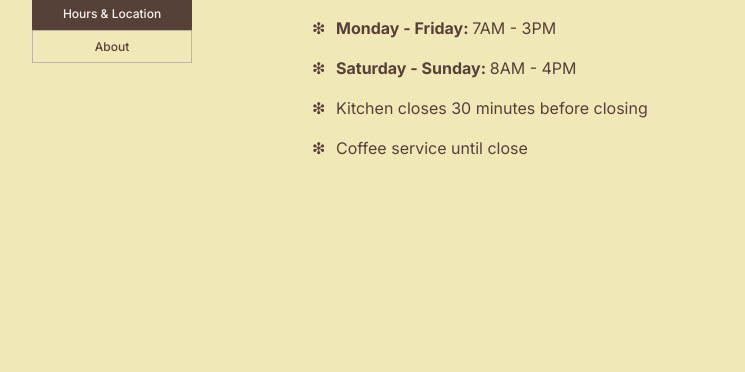
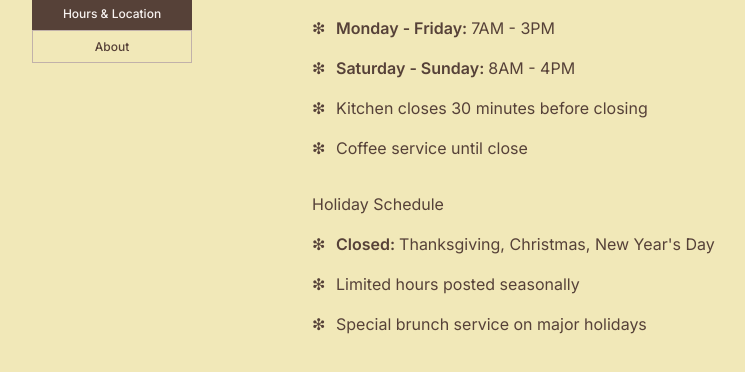
Before and after one commit to yayuniverse/restaurant-SPA, a website built with webpack: page src/template.html in a window 1280 px wide. Both pictures are taken after a click on the button "Hours & Location". Shown: the part 108-480 px from the top of the page, without its empty margins (48-793 px from the left). Built offline with nearby package versions, Linux system fonts and the light colour scheme.

Commit message:
refactor hours section and add holidays section

```diff
--- a/src/css/hours-location.css
+++ b/src/css/hours-location.css
@@ -6,13 +6,19 @@
   color: #564138;
 }
 
-.hours-list {
-  position: relative;
+.no-list-style {
+  list-style: none;
+}
+
+.hours-list, .holidays-list {
   display: flex;
   flex-direction: column;
   gap: 16px;
   margin-top: 24px;
-  list-style: none;
+}
+
+.hours-list {
+  position: relative;
 }
 
 .hours-row {
@@ -30,5 +36,18 @@
 }
 
 .hours-span {
-  font-weight: 700;
+  font-weight: 600;
 }
+
+.holidays-header {
+  /* font-family: "PT Serif", serif; */
+  font-size: 16px;
+  font-weight: 400;
+  /* letter-spacing: -1px; */
+  color: #564138;
+  margin-top: 32px;
+}
+
+.holidays-list {
+  margin-top: 16px;
+}
--- a/src/hours-location.js
+++ b/src/hours-location.js
@@ -1,30 +1,43 @@
 import { addClass, createElement } from "./index";
 
 function renderHours() {
+  //hours section
   const headerText = createElement("h1");
   headerText.textContent = "Hours";
   addClass(headerText, "hours-header");
 
-  const list = createElement("ul");
-  addClass(list, "hours-list");
+  const hoursList = createElement("ul");
+  addClass(hoursList, "hours-list");
 
-  createRow("7AM - 3PM", list, "Monday - Friday: ");
-  createRow("8AM - 4PM", list, "Saturday - Sunday: ");
-  createRow("Kitchen closes 30 minutes before closing", list);
-  createRow("Coffee service until close", list);
+  createRow("7AM - 3PM", hoursList, "Monday - Friday: ");
+  createRow("8AM - 4PM", hoursList, "Saturday - Sunday: ");
+  createRow("Kitchen closes 30 minutes before closing", hoursList);
+  createRow("Coffee service until close", hoursList);
 
-  return [headerText, list];
+  //holidays section
+  const subHeader = createElement("h2");
+  subHeader.textContent = "Holiday Schedule";
+  addClass(subHeader, "holidays-header");
+
+  const holidaysList = createElement("ul");
+  addClass(holidaysList, "holidays-list")
+
+  createRow("Thanksgiving, Christmas, New Year's Day", holidaysList, "Closed: ")
+  createRow("Limited hours posted seasonally", holidaysList)
+  createRow("Special brunch service on major holidays", holidaysList)
+
+  return [headerText, hoursList, subHeader, holidaysList];
 }
 
 function createRow(text, uList, highlightedText = "") {
   const row = createElement("li");
-  addClass(row, "hours-row");
+  addClass(row, "hours-row", "no-list-style");
 
   const days = createElement("span");
   addClass(days, "hours-span");
   days.textContent = highlightedText;
 
-  row.append(days, text)
+  row.append(days, text);
   //   const lineSymbol = createElement("span");
   //   addClass(lineSymbol, "hours-line-symbol");
   //   lineSymbol.textContent = "❇︎";
```
